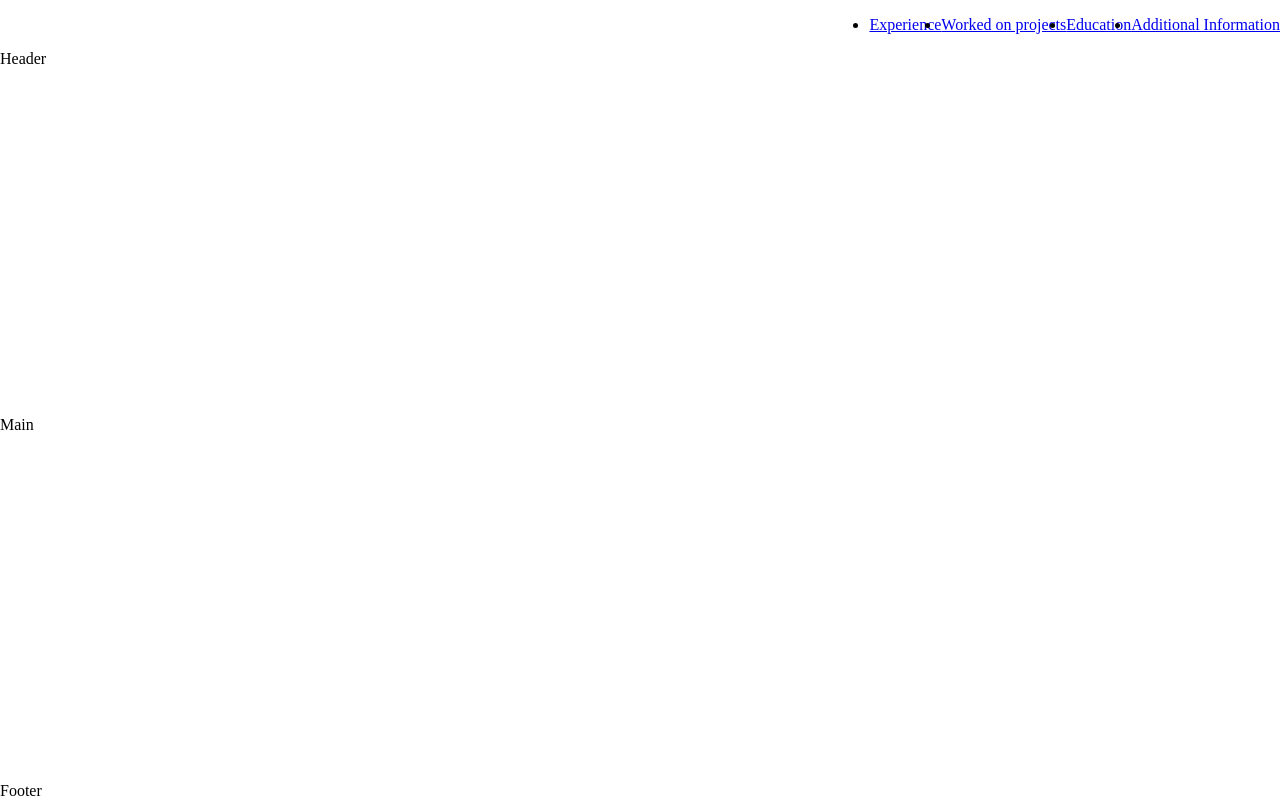
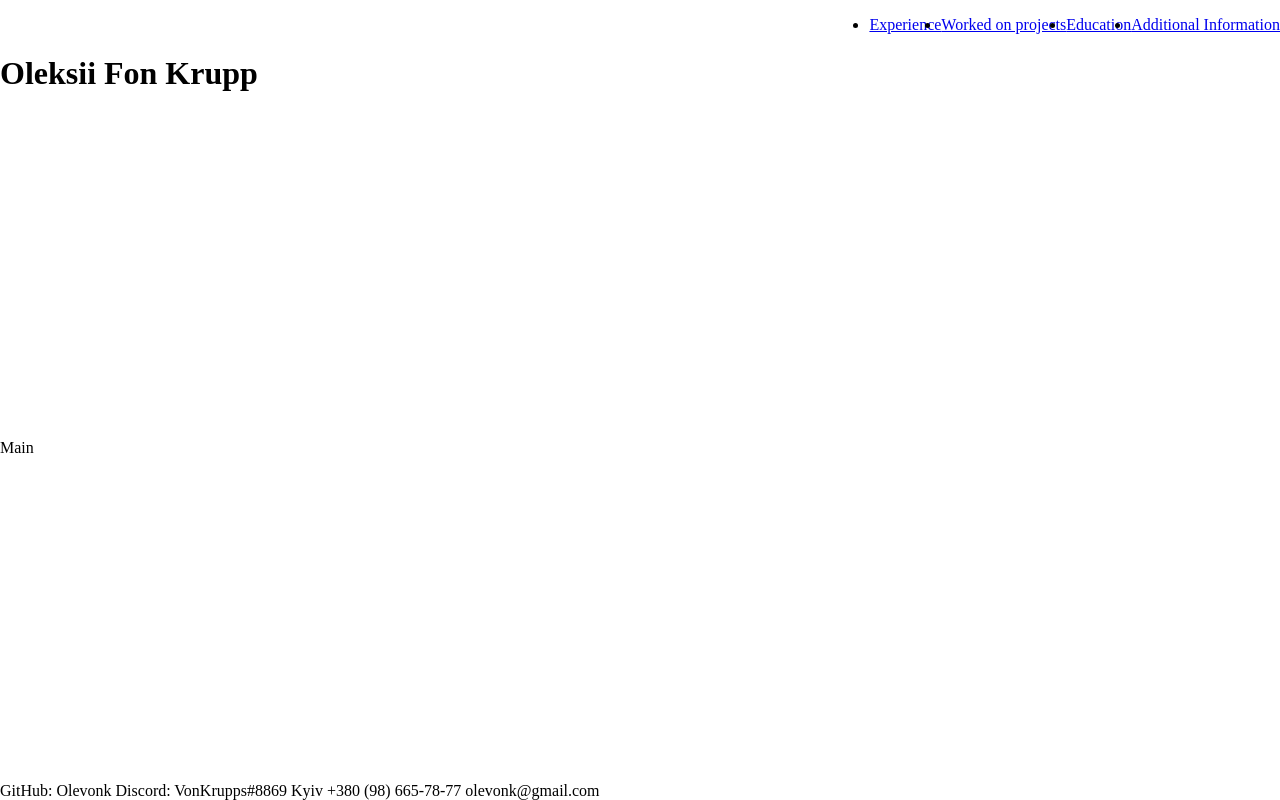
Before and after one commit to Olevonk/rsschool-cv, a plain HTML site: page index.html in a window 1280 px wide. Drawn offline with Linux system fonts and the light colour scheme.

Commit message:
feat: add contacts and some info

```diff
--- a/index.html
+++ b/index.html
@@ -19,7 +19,9 @@
                 <li class="nav-item"><a href="#skills" class="nav-link">Additional Information</a></li>
             </ul>
         </nav>
-        <div class="container">Header</div>
+        <div class="container">
+            <h1>Oleksii Fon Krupp</h1>
+        </div>
     </header>
 
     <main>
@@ -27,7 +29,14 @@
     </main>
 
     <footer>
-        <div class="container">Footer</div>
+        <div class="container">
+            GitHub: Olevonk
+            Discord: VonKrupps#8869
+
+            Kyiv
+            +380 (98) 665-78-77
+            olevonk@gmail.com
+        </div>
     </footer>
 
 </body>
```
